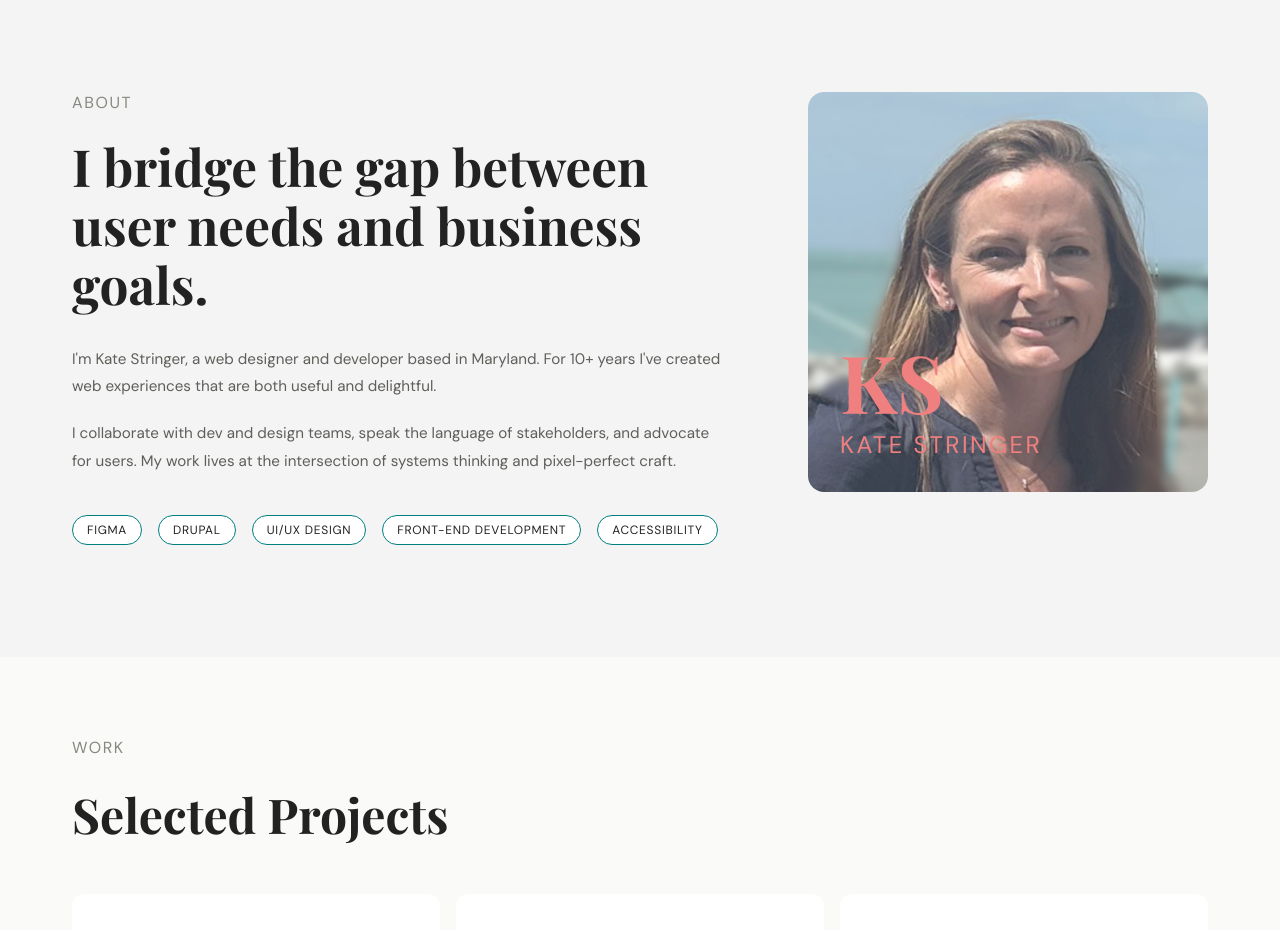
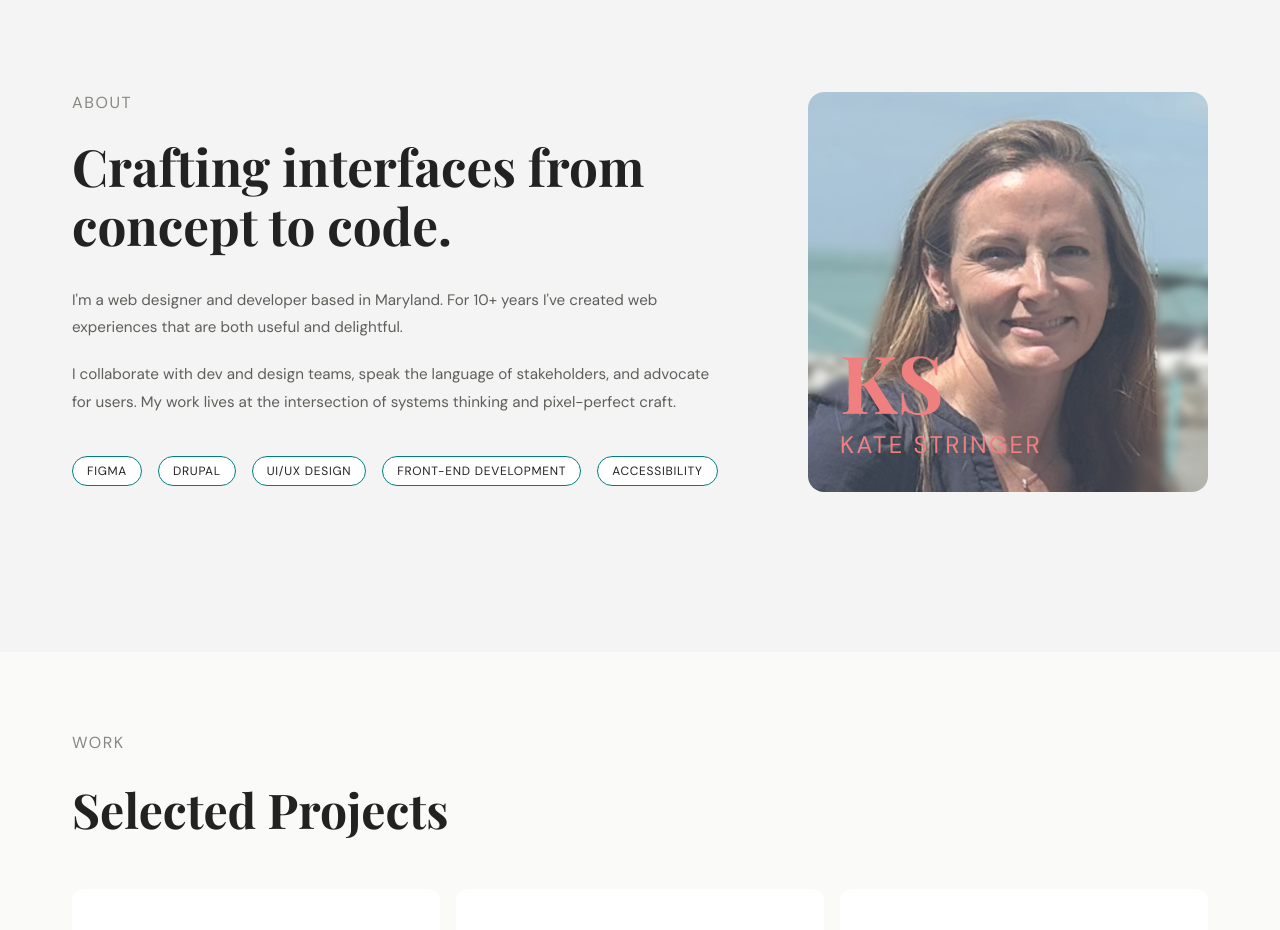
Before and after one commit to stringerkm/kmstringer-portfolio, a React (Vite) app: page / in a window 1280 px wide. Shown: the part 820-1750 px from the top of the page. Built offline with nearby package versions, Linux system fonts and the light colour scheme; a web font is replaced by a local one.

Commit message:
Update portfolio

```diff
--- a/src/Portfolio.jsx
+++ b/src/Portfolio.jsx
@@ -142,10 +142,10 @@ export default function Portfolio() {
               <div className={fu(aboutInView)}>
                 <p className="section-label">About</p>
                 <h2 className="about__heading serif">
-                  I bridge the gap between user needs and business goals.
+                  Crafting interfaces from concept to code.
                 </h2>
                 <p className="about__body">
-                  I'm Kate Stringer, a web designer and developer based in Maryland.
+                  I'm a web designer and developer based in Maryland.
                   For 10+ years I've created web experiences
                   that are both useful and delightful.
                 </p>
```
